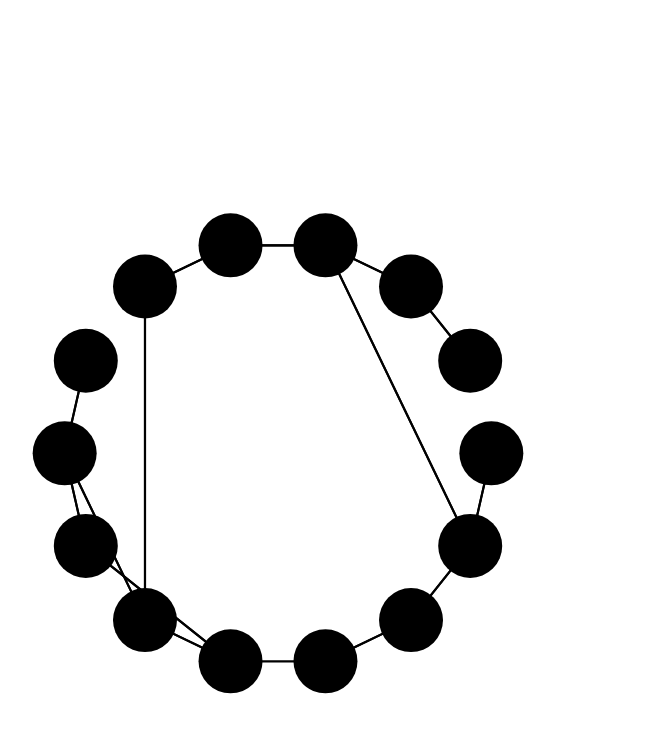
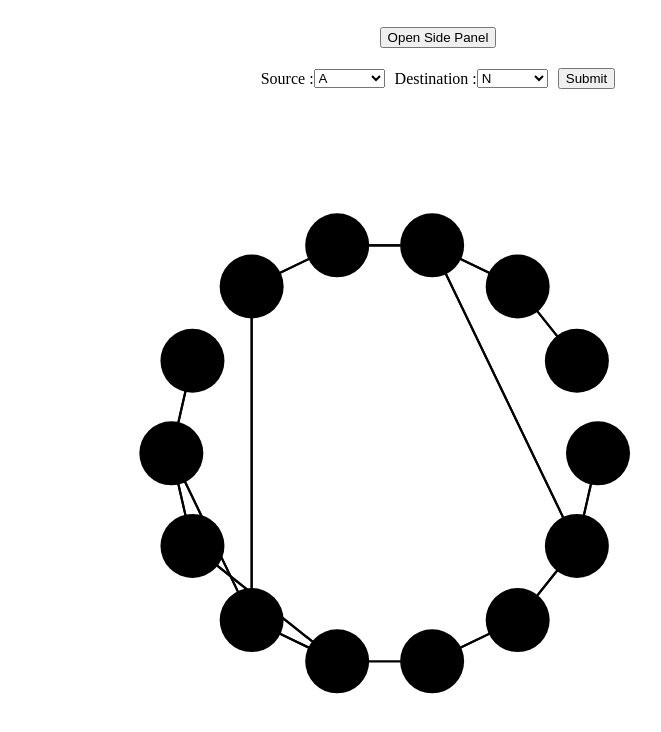
Before and after one commit to achyutvardhan/Train-Routing, a React (Vite) app in the folder Code/: page / in a window 1280 px wide. Shown: the top 732 px of the page, without its empty margins (202-863 px from the left). Built offline with nearby package versions, Linux system fonts and the light colour scheme.

Commit message:
added button

```diff
--- a/Code/src/App.css
+++ b/Code/src/App.css
@@ -0,0 +1,5 @@
+#root {
+  overflow: hidden;
+  margin: 0px;
+  padding: 0px;
+}
--- a/Code/src/App.jsx
+++ b/Code/src/App.jsx
@@ -3,7 +3,7 @@ import Graph from './pages/Graph'
 function App() {
 
   return (
-    <>
+    < >
      <Graph/>
     </>
   )
--- /dev/null
+++ b/Code/src/components/Dropdown.jsx
@@ -0,0 +1,23 @@
+import React from "react";
+import { useState } from "react";
+import weather from "../weather";
+export default function Dropdown({ handleOpen }) {
+  const [selectedValue, setSelectedValue] = useState(String(weather[5].fact));
+  console.log(weather[5].fact);
+  const handleChange = (event) => {
+    setSelectedValue(event.target.value);
+  };
+  const handleApply = () => {
+    // send factor to backend
+    handleOpen(false);
+  };
+  return (
+    <>
+      <select>
+        <option value="someOption">Some option</option>
+        <option value="otherOption">Other option</option>
+      </select>
+      <button onClick={handleApply}>Apply</button>
+    </>
+  );
+}
--- /dev/null
+++ b/Code/src/components/Sidepanel.jsx
@@ -0,0 +1,17 @@
+import React from 'react'
+import Dropdown from './Dropdown'
+import '../css/SidePanel.css'
+
+export default function Sidepanel({ isOpen }) {
+  return (
+    <>
+    {isOpen &&<div className="externalPanel">
+        <div className="internalPanel">
+           <div className="box-type">
+            {/* <Dropdown/> */}
+           </div>
+        </div>
+    </div>}
+    </>
+  )
+}
--- /dev/null
+++ b/Code/src/components/SourceDest.jsx
@@ -0,0 +1,53 @@
+import React, { useState } from "react";
+import nodes from "../nodes";
+import "../css/sourceDest.css"
+export default function SourceDest() {
+  const [source, setSource] = useState(nodes[0]);
+  const [destination, setDestination] = useState(nodes[nodes.length - 1]);
+
+  const handleChangeSource = (event) => {
+    setSource(event.target.value);
+    // Optionally perform actions based on the selected value
+  };
+  const handleChangeDestination = (event) => {
+    setDestination(event.target.value);
+    // Optionally perform actions based on the selected value
+  };
+  const handleSubmit = (event) => {
+    event.preventDefault();
+    console.log(first);
+  };
+  return (
+    <>
+      <form onSubmit={handleSubmit} className="pathFinder">
+        <label>Source :</label>
+        <select value={source} name="source" onChange={handleChangeSource}>
+          <option value="">Select...</option>
+          {nodes.map((data, key) => {
+            return (
+              <option value={data} key={key}>
+                {data}
+              </option>
+            );
+          })}
+        </select>
+        <label htmlFor="">Destination :</label>
+        <select
+          name="destination"
+          value={destination}
+          onChange={handleChangeDestination}
+        >
+          <option value="">Select...</option>
+          {nodes.map((data, key) => {
+            return (
+              <option value={data} key={key}>
+                {data}
+              </option>
+            );
+          })}
+        </select>
+        <button type="submit">Submit</button>
+      </form>
+    </>
+  );
+}
--- a/Code/src/css/Graph.css
+++ b/Code/src/css/Graph.css
@@ -5,13 +5,15 @@
   transform: translate(-50%, -50%);
   size: 100px;
   overflow: visible;
+  z-index: 1;
 }
 .graph-container {
   display: flex;
+  flex-direction: column;
   justify-content: center;
   align-items: center;
-  width: 100vw; /* Adjust width as needed */
-  height: 100vh; /* Adjust height as needed */
+  width: 100%; /* Adjust width as needed */
+  height: 100px; /* Adjust height as needed */
   overflow: visible;
 }
 .node {
@@ -27,7 +29,8 @@
 }
 
 .node.selected {
-  background-color: #99ccff; /* Change color for selected node */
+  fill: #99ccff; /* Change color for selected node */
+  color: white;
 }
 
 .edge {
--- /dev/null
+++ b/Code/src/css/SidePanel.css
@@ -0,0 +1,25 @@
+.externalPanel {
+  position: fixed; /* Make the side panel fixed on the screen */
+  top: 0; /* Position it at the top */
+  left: 0; /* Position it on the left */
+  height: 100vh; /* Make it full viewport height */
+  width: 300px; /* Adjust width as needed */
+  background-color: #f0f0f0; /* Set background color */
+  display: flex; /* Allow vertical stacking of internal elements */
+  flex-direction: column; /* Stack elements vertically */
+  transition: transform 0.3s ease-in-out; /* Add animation for smooth opening/closing */
+}
+
+.externalPanel.open {
+  /* Styles for open state (optional) */
+  transform: translateX(0); /* Slide in from the left */
+}
+
+.internalPanel {
+  flex: 1; /* Take up remaining space within the external panel */
+  padding: 1rem; /* Add padding */
+}
+
+.box-type {
+  /* Styles for the box-type element within the internal panel */
+}
--- /dev/null
+++ b/Code/src/css/sourceDest.css
@@ -0,0 +1,12 @@
+.pathFinder {
+  display: flex;
+  flex-direction: row;
+  width: 100%;
+  justify-content: center;
+  align-items: center;
+  margin-top: 20px;
+}
+select[name="source"],
+select[name="destination"] {
+  margin-right: 10px;
+}
--- /dev/null
+++ b/Code/src/edges.js
@@ -0,0 +1,32 @@
+export default [
+    { from: 'A', to: 'B' },
+    { from: 'B', to: 'C' },
+    { from: 'C', to: 'D' },
+    { from: 'D', to: 'E' },
+    { from: 'E', to: 'G' },
+    { from: 'G', to: 'H' },
+    { from: 'E', to: 'F' },
+    { from: 'H', to: 'F' },
+    { from: 'F', to: 'J' },
+    { from: 'H', to: 'I' },
+    { from: 'J', to: 'K' },
+    { from: 'K', to: 'L' },
+    { from: 'B', to: 'L' },
+    { from: 'L', to: 'M' },
+    { from: 'M', to: 'N' },
+    // Add all connections for two-way edges
+    { from: 'B', to: 'A' },
+    { from: 'C', to: 'B' },
+    { from: 'D', to: 'C' },
+    { from: 'G', to: 'E' },
+    { from: 'H', to: 'G' },
+    { from: 'F', to: 'E' },
+    { from: 'F', to: 'H' },
+    { from: 'J', to: 'F' },
+    { from: 'I', to: 'H' },
+    { from: 'K', to: 'J' },
+    { from: 'L', to: 'K' },
+    { from: 'L', to: 'B' },
+    { from: 'M', to: 'L' },
+    { from: 'N', to: 'M' },
+]
--- /dev/null
+++ b/Code/src/nodes.js
@@ -0,0 +1 @@
+export default["A", "B", "C", "D", "E", "F", "G", "H", "I", "J", "K", "L", "M", "N"]
--- a/Code/src/pages/Graph.jsx
+++ b/Code/src/pages/Graph.jsx
@@ -1,59 +1,49 @@
 import React, { useState } from "react";
 import "../css/Graph.css"; // Assuming Graph.css styles the circles
-
+import edges from "../edges";
+import nodes from "../nodes";
+import Dropdown from "../components/Dropdown";
+import Sidepanel from "../components/Sidepanel";
+import SourceDest from "../components/SourceDest";
 export default function Graph() {
-  const nodes = ["A", "B", "C", "D", "E", "F", "G", "H", "I", "J", "K", "L", "M", "N"];
-  const edges = [
-    { from: 'A', to: 'B' },
-    { from: 'B', to: 'C' },
-    { from: 'C', to: 'D' },
-    { from: 'D', to: 'E' },
-    { from: 'E', to: 'G' },
-    { from: 'G', to: 'H' },
-    { from: 'E', to: 'F' },
-    { from: 'H', to: 'F' },
-    { from: 'F', to: 'J' },
-    { from: 'H', to: 'I' },
-    { from: 'J', to: 'K' },
-    { from: 'K', to: 'L' },
-    { from: 'B', to: 'L' },
-    { from: 'L', to: 'M' },
-    { from: 'M', to: 'N' },
-    // Add all connections for two-way edges
-    { from: 'B', to: 'A' },
-    { from: 'C', to: 'B' },
-    { from: 'D', to: 'C' },
-    { from: 'G', to: 'E' },
-    { from: 'H', to: 'G' },
-    { from: 'F', to: 'E' },
-    { from: 'F', to: 'H' },
-    { from: 'J', to: 'F' },
-    { from: 'I', to: 'H' },
-    { from: 'K', to: 'J' },
-    { from: 'L', to: 'K' },
-    { from: 'L', to: 'B' },
-    { from: 'M', to: 'L' },
-    { from: 'N', to: 'M' },
-  ];
   const [selectedNode, setSelectedNode] = useState(null); // Track selected node
-
+  const [isOpen, setIsOpen] = useState({
+    A: false,
+    B: false,
+    C: false,
+    D: false,
+    E: false,
+    F: false,
+    G: false,
+    H: false,
+    I: false,
+    J: false,
+    K: false,
+    L: false,
+    M: false,
+    N: false,
+  });
+  const [isSidePanelOpen, setIsSidePanelOpen] = useState(false);
   const handleNodeClick = (node) => {
     setSelectedNode(node);
-    // Add your logic for handling node selection (e.g., display node information)
+    console.log(node);
+    setIsOpen({ ...isOpen, [node]: !isOpen[node] });
+    console.log(isOpen[node]);
   };
 
+  const handleOpen = (val) => {
+    setIsOpen(val);
+  };
   const handleEdgeClick = (edge) => {
     // Add your logic for handling edge selection (e.g., highlight connected nodes)
     console.log(`Edge clicked: ${edge.from} to ${edge.to}`);
   };
 
   const getNodePosition = (node) => {
-    // Implement logic to calculate node positions based on your layout (circular, hierarchical, etc.)
-    // This is a simplified example assuming a circular layout with a fixed radius
     const radius = 200;
     const angle = (nodes.indexOf(node) / nodes.length) * 2 * Math.PI;
     return {
-      x: Math.cos(angle) * radius + 150, // Adjust center coordinates as needed
+      x: Math.cos(angle) * radius + 250,
       y: Math.sin(angle) * radius + 150,
     };
   };
@@ -64,23 +54,19 @@ export default function Graph() {
         <svg className="graph" viewBox="0 0 600 500">
           {/* Render nodes */}
           {nodes.map((node) => (
+            <>
               <circle
                 key={node}
                 className={`node ${selectedNode === node ? "selected" : ""}`} // Add selected class
                 cx={getNodePosition(node).x}
                 cy={getNodePosition(node).y}
                 r="30"
+                color="white"
                 onClick={() => handleNodeClick(node)}
               >
-              {/* Display node text */}
-              <text
-                dominantBaseline="middle"
-                textAnchor="middle"
-                fontSize="20" // Adjust font size as needed
-              >
                 {node}
-              </text>
               </circle>
+            </>
           ))}
 
           {/* Render edges */}
@@ -96,6 +82,12 @@ export default function Graph() {
             />
           ))}
         </svg>
+         <button onClick={()=>{setIsSidePanelOpen(!isSidePanelOpen)}}>
+          {isSidePanelOpen ? "Close Side Panel" : "Open Side Panel"}
+        </button>
+        <Sidepanel isOpen={isSidePanelOpen} className={isSidePanelOpen ? "open" : ""} />
+
+        <SourceDest/>
       </div>
     </>
   );
--- /dev/null
+++ b/Code/src/weather.js
@@ -0,0 +1,26 @@
+export default [
+  {
+    name: "Stormy",
+    fact: 2,
+  },
+  {
+    name: "Heavy Rain ",
+    fact: 4,
+  },
+  {
+    name: "Flood",
+    fact: 6,
+  },
+  {
+    name: "Fog",
+    fact: 3,
+  },
+  {
+    name: "Heavy fog",
+    fact: 5,
+  },
+  {
+    name: "Clean",
+    fact: 1,
+  },
+];
```
Lines whose indentation alone changed are shown as unchanged.
